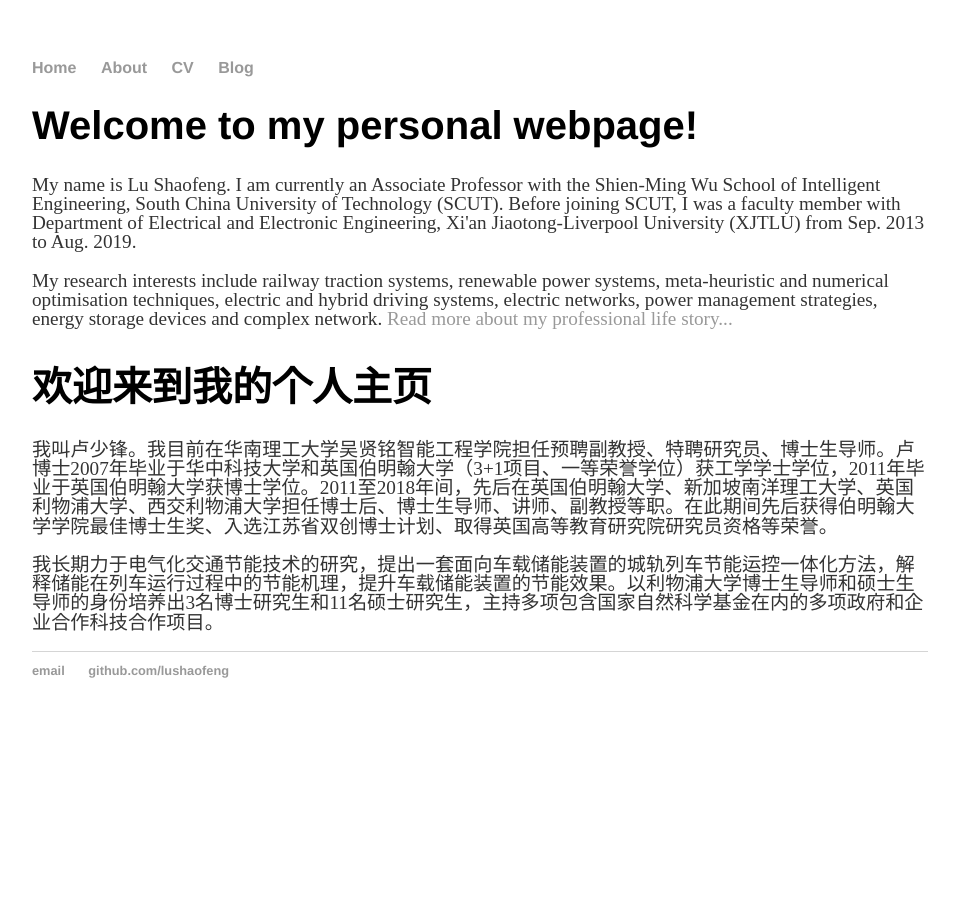
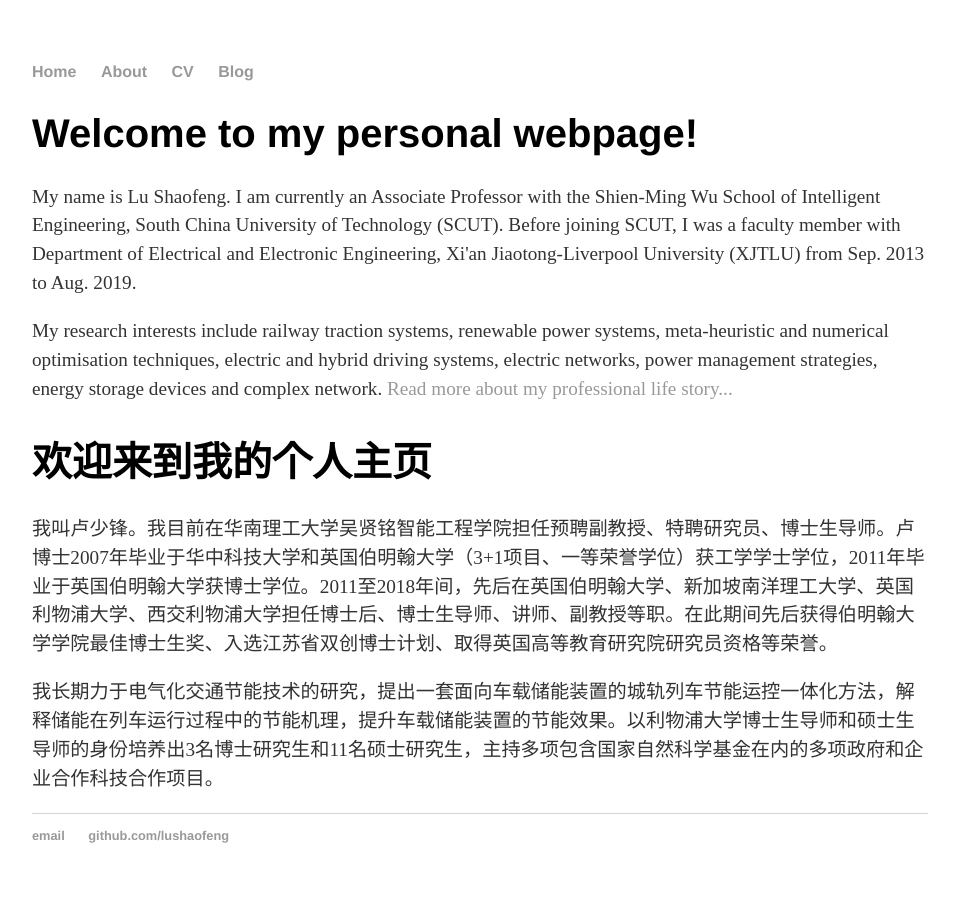
Before and after one commit to lushaofeng/lushaofeng.github.io, a Jekyll site: the page built from index.html, in a window 1280 px wide. Shown: the whole page, without its empty margins (160-1119 px from the left). Built offline with Jekyll 4.4.1, drawn with Linux system fonts in a browser that asks for light colours.

Commit message:
Update main.css

```diff
--- a/css/main.css
+++ b/css/main.css
@@ -3,7 +3,7 @@
 a { text-decoration: none; color: #999; }
 a:hover { text-decoration: underline; }
 
-p, ul { font-size: 1.2em; line-height: 1.0em; color: #333; }
+p, ul { font-size: 1.2em; line-height: 1.5em; color: #333; }
 
 h1, h2, h3, h4 { font-family: 'Helvetica', 'Arial', 'Sans-Serif'; }
 h1 { font-size: 2.5em;  }
```
